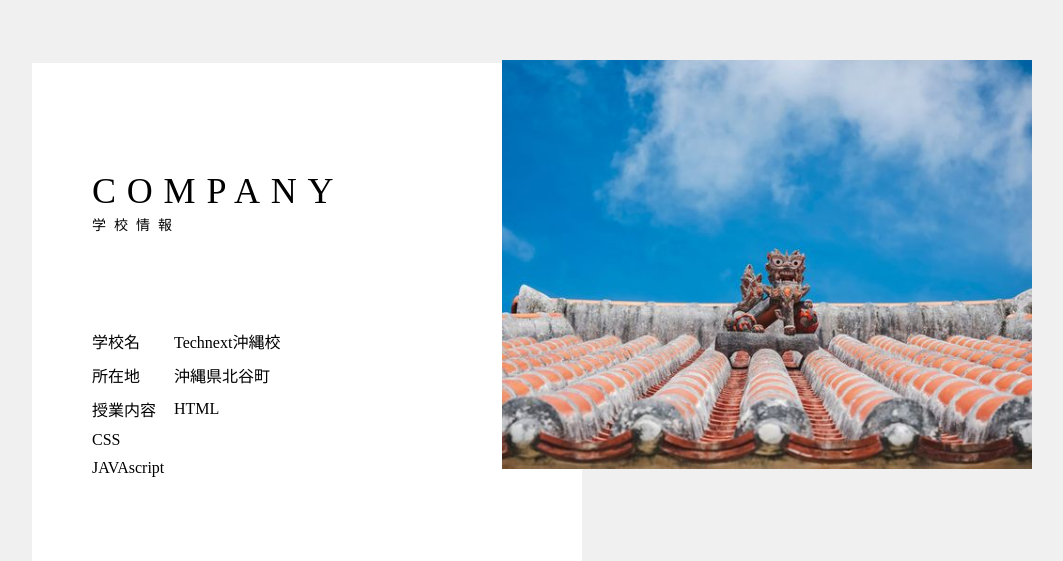
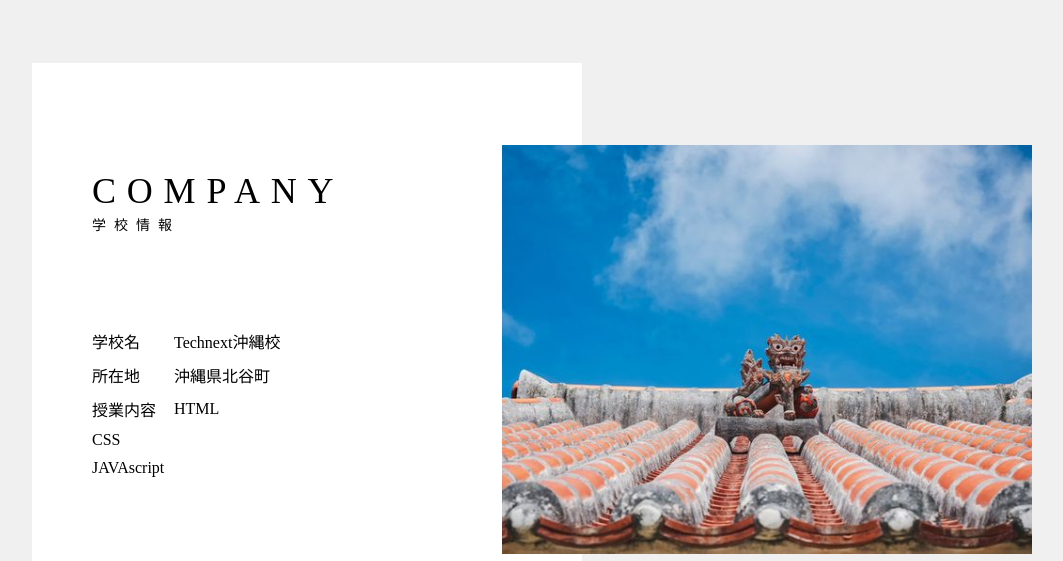
Before and after one commit to AKARITERASHIMA/akariandchisa, a plain HTML site: page index.html in a window 1280 px wide. Shown: the part 2480-3041 px from the top of the page, without its empty margins (108-1171 px from the left). Drawn offline with nearby package versions, Linux system fonts and the light colour scheme.

Commit message:
company修正

```diff
--- a/style.css
+++ b/style.css
@@ -372,7 +372,7 @@ h2::after{
 #company .img{
     width: 53%;
     position: absolute;
-    top: 115px;
+    top: 200px;
     right: 0;
 }
 
```
